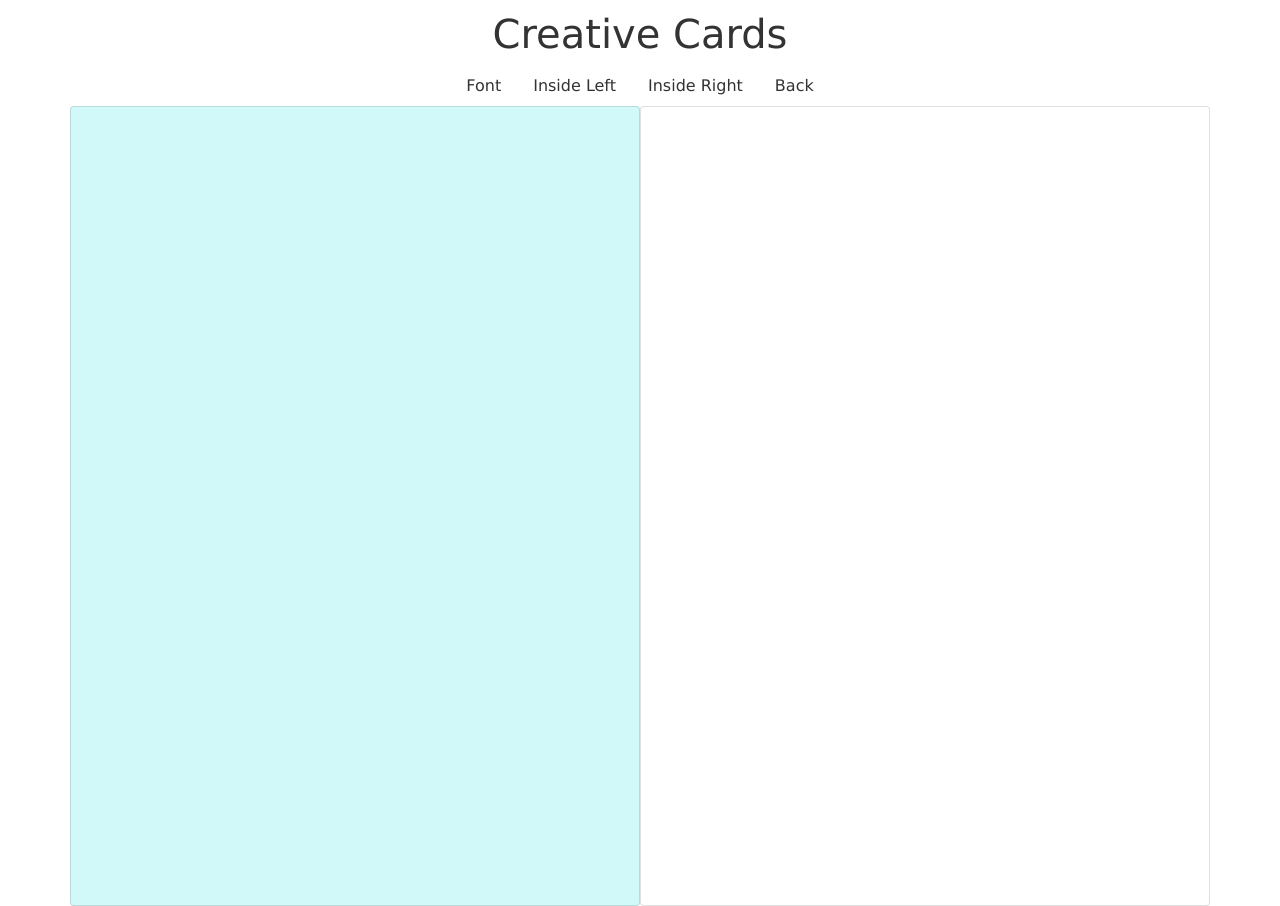
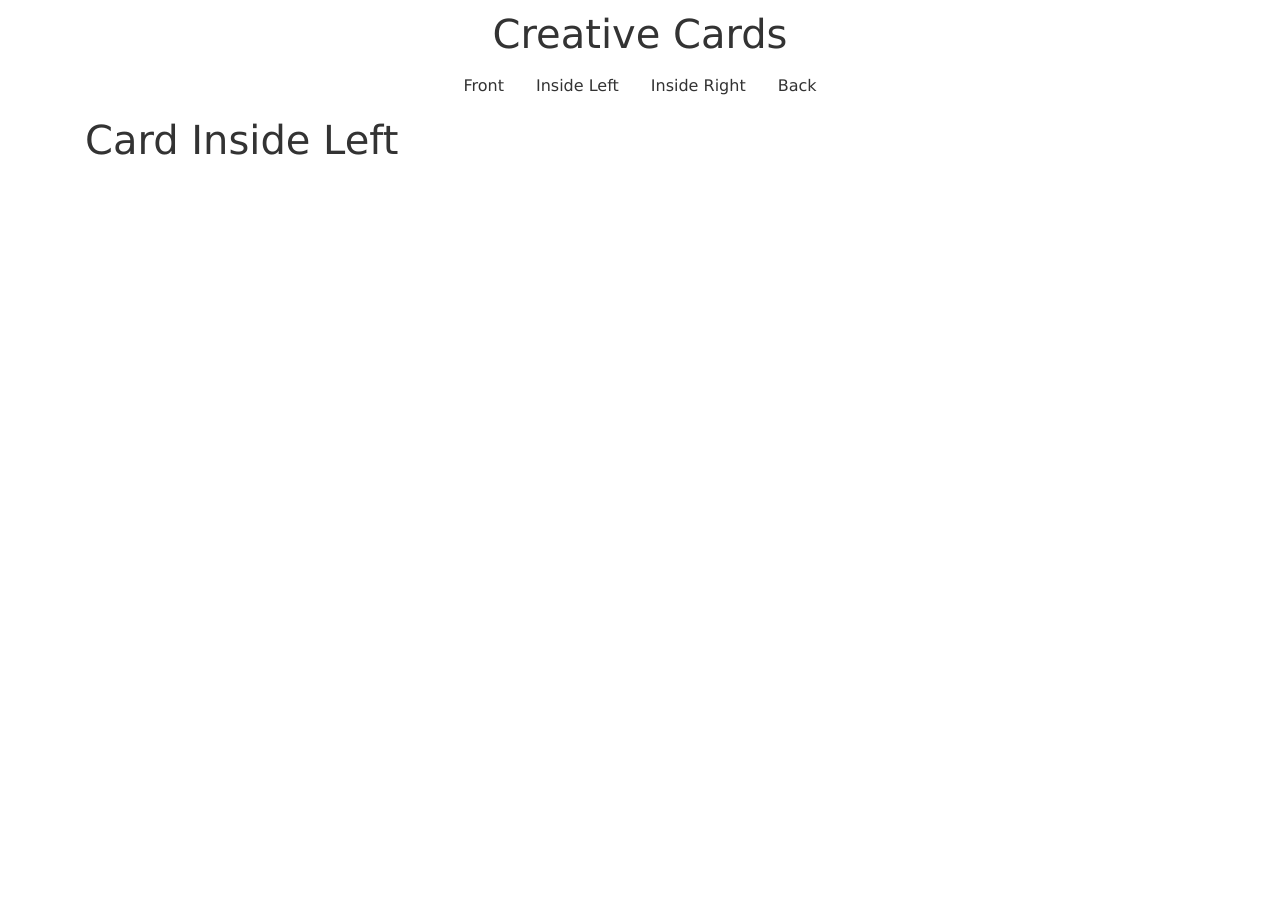
Before and after one commit to adewale2018/creative-cards, a Vue app: page / in a window 1280 px wide. Both pictures are taken after a click on the link "Inside Left". After the commit the page ends 800 px from the top, so only its background shows below. Built offline with nearby package versions, Linux system fonts and the light colour scheme.

Commit message:
emit data to parent component, dynamic component, add additional card components

```diff
--- a/src/App.vue
+++ b/src/App.vue
@@ -2,8 +2,8 @@
   <div class="container">
     <div class="row">
       <div class="col-sm-12">
-        <nav-header></nav-header>
-        <card-front></card-front>
+        <nav-header @pageWasChanged="currentPage=$event"></nav-header>
+        <component :is="currentPage"></component>
       </div>
     </div>
   </div>
@@ -11,12 +11,24 @@
 
 <script>
 import Header from "./components/Header.vue";
-import CardFront from './components/card/cardFront';
+import CardFront from "./components/card/cardFront.vue";
+import CardInsideLeft from "./components/card/cardInsideLeft.vue";
+import CardInsideRight from "./components/card/cardInsideRight.vue";
+import CardBack from "./components/card/cardBack";
+
 
 export default {
+  data: function() {
+    return {
+      currentPage: "cardFront"
+    };
+  },
   components: {
     navHeader: Header,
     cardFront: CardFront,
+    CardInsideLeft: CardInsideLeft,
+    CardInsideRight: CardInsideRight,
+    CardBack: CardBack,
   }
 };
 </script>
--- a/src/components/Header.vue
+++ b/src/components/Header.vue
@@ -2,15 +2,35 @@
   <div>
     <h1 class="text-center">Creative Cards</h1>
     <ul class="nav justify-content-center">
-      <li class="nav-item"><a class="nav-link">Font</a></li>
-      <li class="nav-item"><a class="nav-link">Inside Left</a></li>
-      <li class="nav-item"><a class="nav-link">Inside Right</a></li>
-      <li class="nav-item"><a class="nav-link">Back</a></li>
+      <li class="nav-item">
+        <a class="nav-link" @click="pageSelected='cardFront'">Front</a>
+      </li>
+      <li class="nav-item">
+        <a class="nav-link" @click="pageSelected='cardInsideLeft'">Inside Left</a>
+      </li>
+      <li class="nav-item">
+        <a class="nav-link" @click="pageSelected='cardInsideRight'">Inside Right</a>
+      </li>
+      <li class="nav-item">
+        <a class="nav-link" @click="pageSelected='cardBack'">Back</a>
+      </li>
     </ul>
   </div>
 </template>
 
 <script>
+export default {
+  data: function() {
+    return {
+      pageSelected: ""
+    };
+  },
+  watch: {
+    pageSelected: function() {
+      this.$emit("pageWasChanged", this.pageSelected);
+    }
+  }
+};
 </script>
 
 <style>
--- /dev/null
+++ b/src/components/card/cardBack.vue
@@ -0,0 +1,15 @@
+<template>
+  <div>
+    <h1>Card BACK...</h1>
+  </div>
+</template>
+
+<script>
+export default {
+
+}
+</script>
+
+<style>
+
+</style>
--- /dev/null
+++ b/src/components/card/cardInsideLeft.vue
@@ -0,0 +1,15 @@
+<template>
+  <div>
+    <h1>Card Inside Left</h1>
+  </div>
+</template>
+
+<script>
+export default {
+
+}
+</script>
+
+<style>
+
+</style>
--- /dev/null
+++ b/src/components/card/cardInsideRight.vue
@@ -0,0 +1,15 @@
+<template>
+  <div>
+    <h1>Card Inside Right</h1>
+  </div>
+</template>
+
+<script>
+export default {
+
+}
+</script>
+
+<style>
+
+</style>
```
